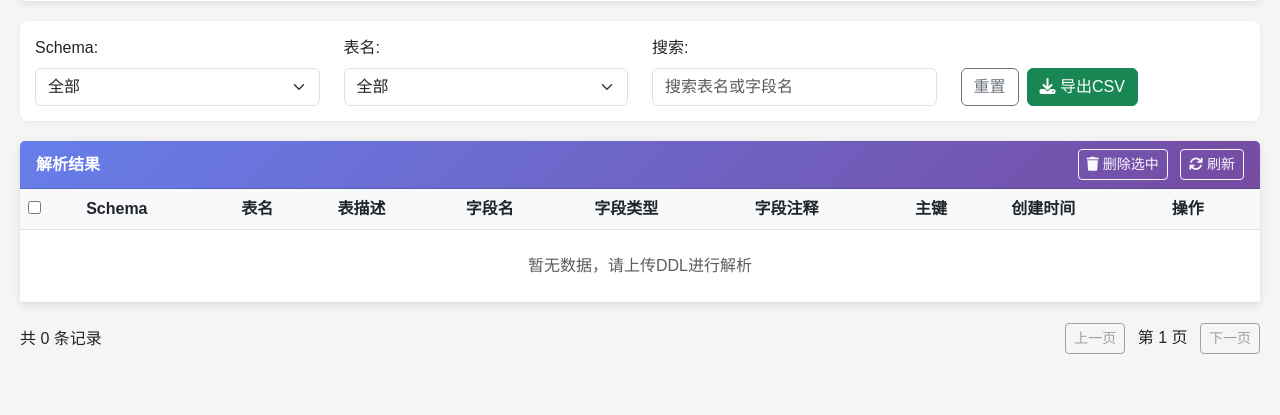
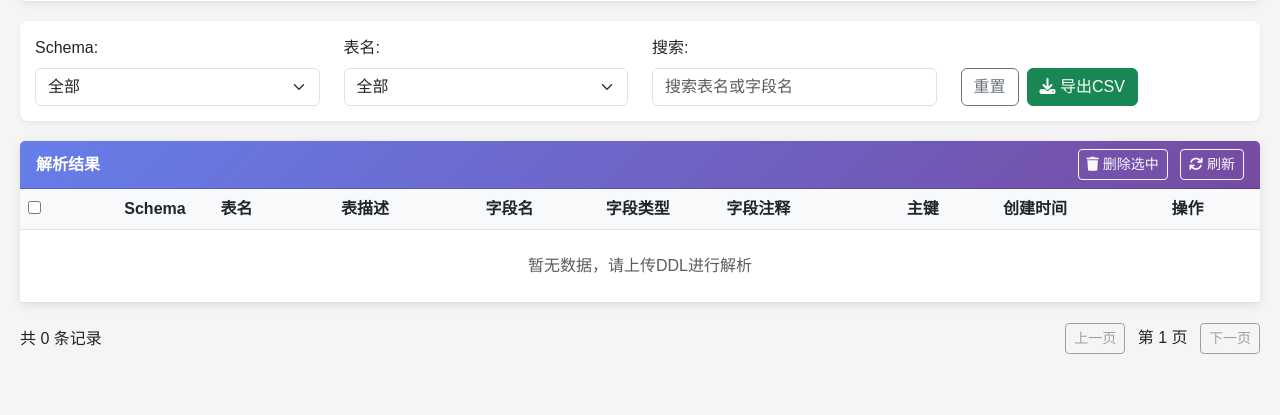
Before and after one commit to s-luping/query-forge, a Python web app: template static/template/schema/schema_manage.html in a window 1280 px wide. Shown: the part 762-1177 px from the top of the page. Run offline with Jinja, Linux system fonts and the light colour scheme; the template is opened without the code that fills it, so the values that code supplies are empty.

Commit message:
表格列间距调试，生成器换行

```diff
--- a/core/SQLGenerator.py
+++ b/core/SQLGenerator.py
@@ -62,7 +62,7 @@ class SqlGenerator:
         prompt = (
             "你是一个专业的SQL生成助手。请根据用户的自然语言查询、表结构(csv)、领域知识和规则，生成正确的MySQL查询语句。\n"
             f"【用户问题】\n{query}"
-            f"【表结构(csv)】\n{schema_csv}"
+            f"【表结构(csv)】\n{schema_csv}\n"
             f"【字段示例值】\n{sample_values_section}"
             f"【表间关系】\n{table_relations_section}"
             f"【领域知识】\n{domain_section}"
--- a/static/template/schema/schema_manage.html
+++ b/static/template/schema/schema_manage.html
@@ -117,6 +117,30 @@
         .tab-content {
             padding: 20px 0;
         }
+        .table-cell-ellipsis {
+            max-width: 150px;
+            white-space: nowrap;
+            overflow: hidden;
+            text-overflow: ellipsis;
+            cursor: pointer;
+        }
+        .table-cell-ellipsis:hover {
+            white-space: normal;
+            word-break: break-all;
+        }
+        .table th {
+            min-width: 80px;
+        }
+        .table th:nth-child(1) { width: 40px; }
+        .table th:nth-child(2) { width: 80px; }
+        .table th:nth-child(3) { width: 100px; }
+        .table th:nth-child(4) { width: 120px; }
+        .table th:nth-child(5) { width: 100px; }
+        .table th:nth-child(6) { width: 100px; }
+        .table th:nth-child(7) { width: 150px; }
+        .table th:nth-child(8) { width: 60px; }
+        .table th:nth-child(9) { width: 140px; }
+        .table th:nth-child(10) { width: 60px; }
     </style>
 </head>
 
@@ -419,10 +443,10 @@
                     <td><input type="checkbox" class="row-checkbox" value="${item.id}" onchange="updateSelected()"></td>
                     <td><span class="schema-badge">${item.schema_name}</span></td>
                     <td><span class="table-badge">${item.table_name}</span></td>
-                    <td>${item.table_description || '-'}</td>
+                    <td class="table-cell-ellipsis" title="${item.table_description || ''}">${item.table_description || '-'}</td>
                     <td><strong>${item.column_name}</strong></td>
-                    <td>${item.column_type || '-'}</td>
-                    <td>${item.column_description || '-'}</td>
+                    <td class="table-cell-ellipsis" title="${item.column_type || ''}">${item.column_type || '-'}</td>
+                    <td class="table-cell-ellipsis" title="${item.column_description || ''}">${item.column_description || '-'}</td>
                     <td>${item.column_key === 'PRI' ? '<span class="pk-badge">主键</span>' : '-'}</td>
                     <td>${new Date(item.created_at).toLocaleString()}</td>
                     <td>
```
